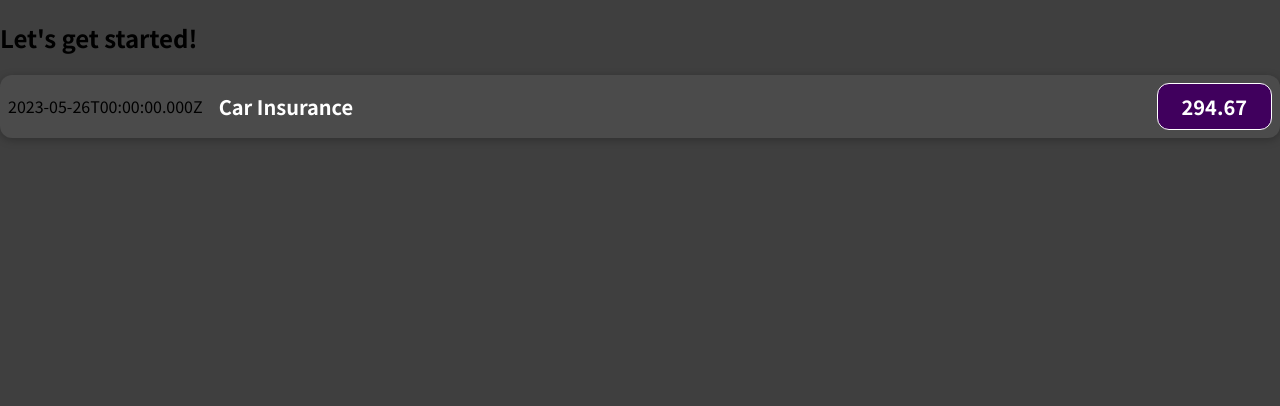
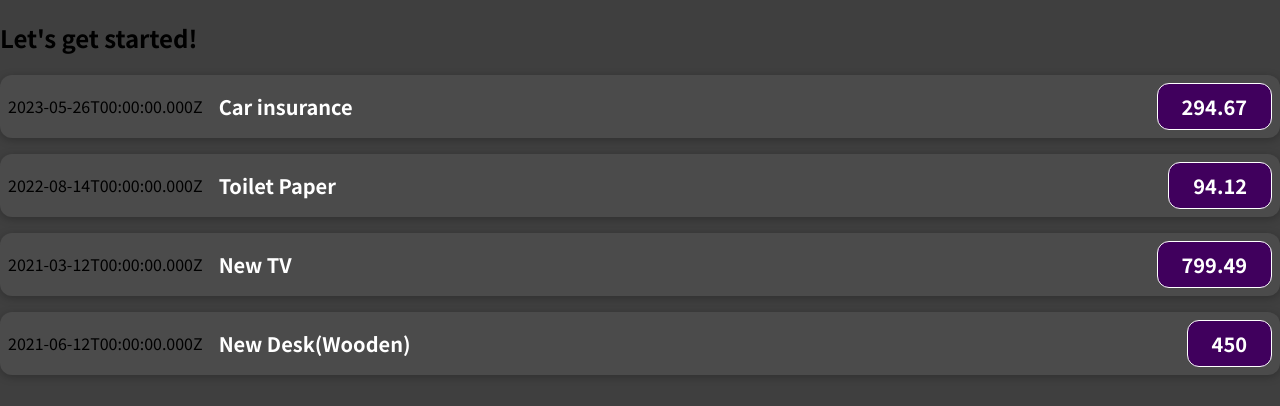
Before and after one commit to rveliza/react-expenses, a React (Create React App) app: page / in a window 1280 px wide. Shown: the top 406 px of the page. Built offline with nearby package versions, Linux system fonts and the light colour scheme.

Commit message:
Passing data via props

```diff
--- a/src/App.js
+++ b/src/App.js
@@ -1,10 +1,57 @@
 import ExpenseItem from "./ExpenseItem";
 
 function App() {
+
+  const expenses = [
+    {
+      id: 'e1',
+      title: 'Car insurance',
+      amount: 294.67,
+      date: new Date(2023, 4, 26)
+    },
+    {
+      id: 'e2',
+      title: 'Toilet Paper',
+      amount: 94.12,
+      date: new Date(2022, 7, 14)
+    },
+    {
+      id: 'e3',
+      title: 'New TV',
+      amount: 799.49,
+      date: new Date(2021, 2, 12)
+    },
+    {
+      id: 'e4',
+      title: 'New Desk(Wooden)',
+      amount: 450,
+      date: new Date(2021, 5, 12)
+    }
+  ]
+
   return (
     <div>
       <h2>Let's get started!</h2>
-      <ExpenseItem />
+      <ExpenseItem
+        title={expenses[0].title}
+        amount={expenses[0].amount}
+        date={expenses[0].date}
+      />
+      <ExpenseItem
+        title={expenses[1].title}
+        amount={expenses[1].amount}
+        date={expenses[1].date}
+      />
+      <ExpenseItem
+        title={expenses[2].title}
+        amount={expenses[2].amount}
+        date={expenses[2].date}
+      />
+      <ExpenseItem
+        title={expenses[3].title}
+        amount={expenses[3].amount}
+        date={expenses[3].date}
+      />
     </div>
   );
 }
--- a/src/ExpenseItem.jsx
+++ b/src/ExpenseItem.jsx
@@ -1,17 +1,13 @@
 import './ExpenseItem.css'
 
-const ExpenseItem = () => {
-
-    const expenseDate = new Date(2023, 4, 26);
-    const expenseTitle = 'Car Insurance';
-    const expenseAmount = 294.67
+const ExpenseItem = (props) => {
 
     return (
         <div className="expense-item">
-            <div>{expenseDate.toISOString()}</div>
+            <div>{props.date.toISOString()}</div>
             <div className="expense-item__description">
-                <h2>{expenseTitle}</h2>
-                <div className='expense-item__price'>{expenseAmount}</div>
+                <h2>{props.title}</h2>
+                <div className='expense-item__price'>{props.amount}</div>
             </div>
         </div>
     );
```
